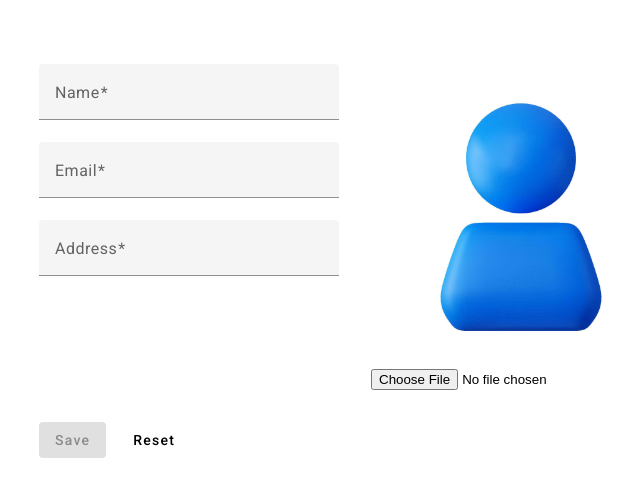
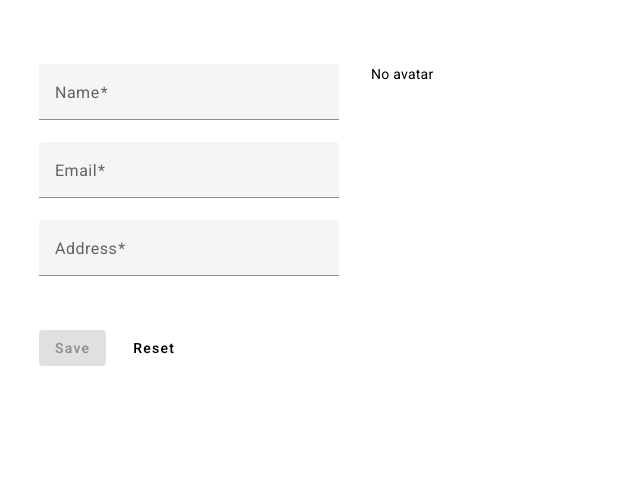
Before and after one commit to cezar-plescan/user-profile-editor, an Angular app: page / in a window 1280 px wide. Shown: the top 496 px of the page, without its empty margins (251-891 px from the left). Built offline with nearby package versions, Linux system fonts and the light colour scheme; data requests are answered from the project's data file.

Commit message:
- create a component for handling image display

```diff
--- /dev/null
+++ b/src/app/shared/components/image-form-control/image-form-control.component.html
@@ -0,0 +1,6 @@
+@if (imgSrc) {
+  <img [src]="imgSrc" alt="avatar" width="100%"/>
+}
+@else {
+  <span>No avatar</span>
+}
--- /dev/null
+++ b/src/app/shared/components/image-form-control/image-form-control.component.ts
@@ -0,0 +1,40 @@
+import { Component } from '@angular/core';
+import { ControlValueAccessor, NG_VALUE_ACCESSOR } from "@angular/forms";
+
+@Component({
+  selector: 'app-image-form-control',
+  standalone: true,
+  imports: [],
+  templateUrl: './image-form-control.component.html',
+  styleUrl: './image-form-control.component.css',
+  // Register this component as a ControlValueAccessor
+  providers: [
+    {
+      provide: NG_VALUE_ACCESSOR,
+      useExisting: ImageFormControlComponent,
+      multi: true
+    }
+  ]
+})
+export class ImageFormControlComponent implements ControlValueAccessor {
+  // The source URL for the displayed image
+  protected imgSrc?: string;
+
+  registerOnChange(fn: any): void {
+  }
+
+  registerOnTouched(fn: any): void {
+  }
+
+  setDisabledState(isDisabled: boolean): void {
+  }
+
+  /**
+   * Writes a new value from the form model into the view.
+   * In this case, it sets the imgSrc based on the provided value (image filename).
+   * Required by the ControlValueAccessor interface.
+   */
+  writeValue(value: string): void {
+    this.imgSrc = value ? `http://localhost:3000/images/${value}` : ''
+  }
+}
--- a/src/app/user-profile/user-profile.component.html
+++ b/src/app/user-profile/user-profile.component.html
@@ -34,13 +34,7 @@
         </div>
 
         <div class="avatar-container">
-          <img [src]="getAvatarFullUrl()" alt="avatar"/>
-
-          <input #fileInput
-                 type="file"
-                 accept="image/*"
-                 (change)="onImageSelected($event)"
-          />
+          <app-image-form-control formControlName="avatar"></app-image-form-control>
         </div>
 
       </div>
--- a/src/app/user-profile/user-profile.component.ts
+++ b/src/app/user-profile/user-profile.component.ts
@@ -11,6 +11,7 @@ import { NotificationService } from "../services/notification.service";
 import { MatProgressBarModule } from "@angular/material/progress-bar";
 import { FieldValidationErrorMessages } from "../shared/types/validation-errors";
 import { ValidationErrorDirective } from "../shared/directives/validation-error.directive";
+import { ImageFormControlComponent } from "../shared/components/image-form-control/image-form-control.component";
 
 interface UserProfile {
   id: number;
@@ -39,7 +40,7 @@ export interface ValidationErrorResponse {
 @Component({
   selector: 'app-user-profile',
   standalone: true,
-  imports: [CommonModule, ReactiveFormsModule, MatFormFieldModule, MatInputModule, MatButtonModule, NgOptimizedImage, MatProgressBarModule, ValidationErrorDirective],
+  imports: [CommonModule, ReactiveFormsModule, MatFormFieldModule, MatInputModule, MatButtonModule, NgOptimizedImage, MatProgressBarModule, ValidationErrorDirective, ImageFormControlComponent],
   templateUrl: './user-profile.component.html',
   styleUrl: './user-profile.component.css'
 })
@@ -217,14 +218,6 @@ export class UserProfileComponent implements OnInit {
     this.fileInput.nativeElement.value = '';
   }
 
-  protected onImageSelected(event: Event) {
-    const file = (event.target as HTMLInputElement).files?.[0];
-
-    if (file) {
-      this.form.controls.avatar.setValue(URL.createObjectURL(file));
-    }
-  }
-
   private getFormData() {
     const formData = new FormData();
 
@@ -239,13 +232,4 @@ export class UserProfileComponent implements OnInit {
     return formData;
   }
 
-  protected getAvatarFullUrl() {
-    if (isString(this.form.controls.avatar.value)
-      && this.form.controls.avatar.value
-      && !this.form.controls.avatar.value.startsWith('blob:http')) {
-      return 'http://localhost:3000/images/' + this.form.controls.avatar.value;
-    }
-
-    return this.form.controls.avatar.value || '/assets/avatar-placeholder.jpg';
-  }
 }
```
Also changed, not shown: src/app/shared/components/image-form-control/image-form-control.component.css (added).
